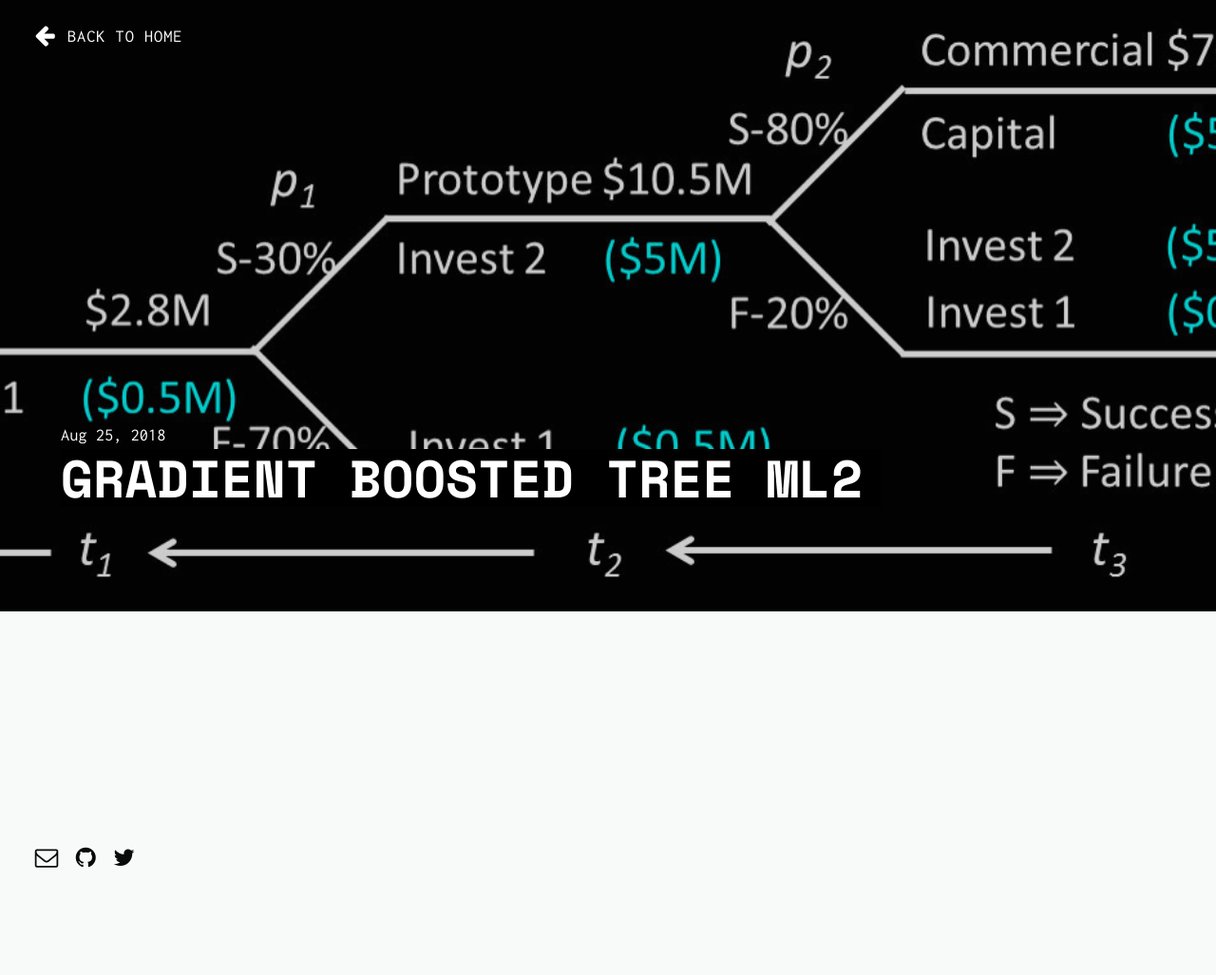
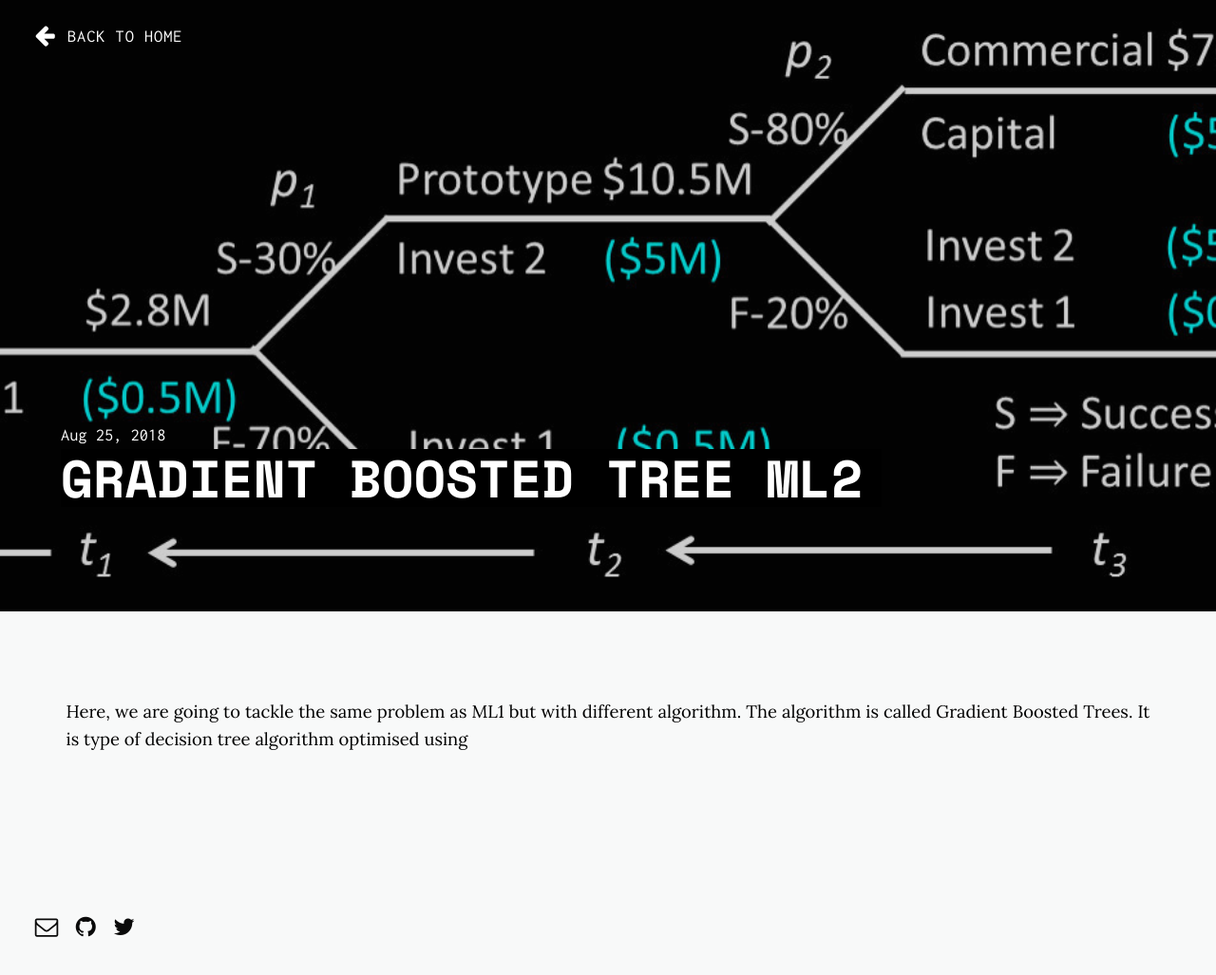
Before and after one commit to daftengineer/daftengineer.github.io, a Jekyll site: the page built from _posts/2018-08-25-fraud-detection-using-GBT.markdown, in a window 1280 px wide. Shown: the whole page at 95% size. Built offline with Jekyll 4.4.1, drawn with Linux system fonts in a browser that asks for light colours; nearby versions of some CDN libraries; before the commit the page ends 955 px from its top, so only the background shows below that.

Commit message:
Update 2018-08-25-fraud-detection-using-GBT.markdown

```diff
--- a/_posts/2018-08-25-fraud-detection-using-GBT.markdown
+++ b/_posts/2018-08-25-fraud-detection-using-GBT.markdown
@@ -8,6 +8,7 @@
 ---
 
 <div style="color:black;"><p></p>
+<p style="text-align:justify;">Here, we are going to tackle the same problem as ML1 but with different algorithm. The algorithm is called Gradient Boosted Trees. It is type of decision tree algorithm optimised using </p>
 <p style="text-align:justify;"></p>
 <p>&nbsp;</p>
 </div>
```
